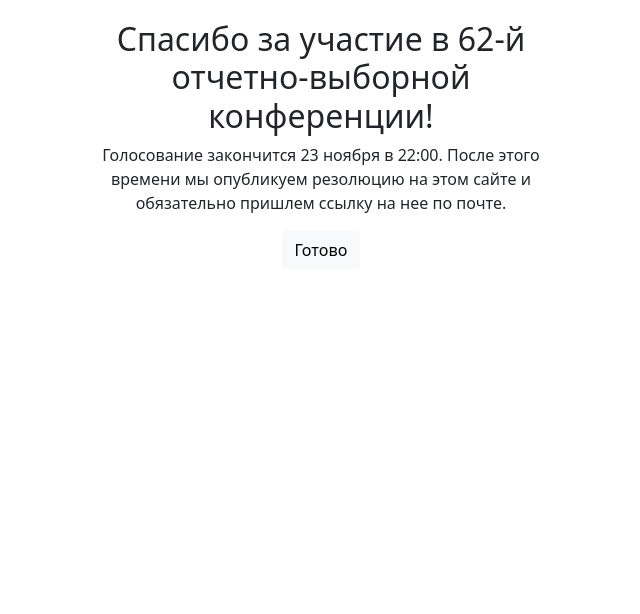
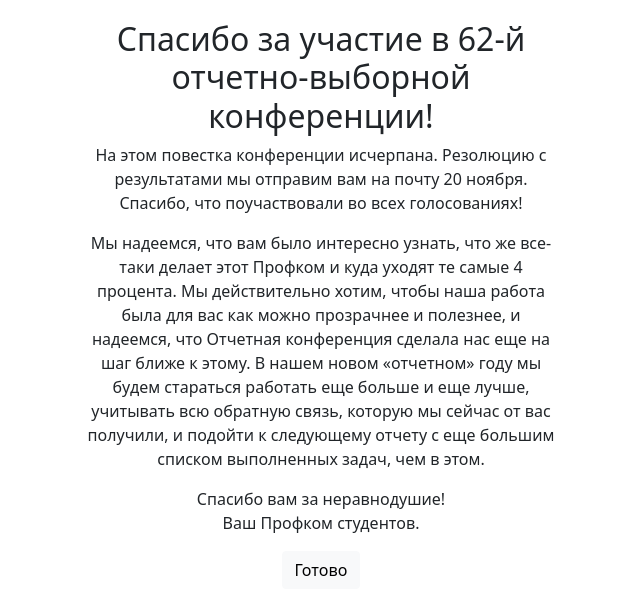
Before and after one commit to profcomff/report-vote, a Vue app: page /finish in a window 1280 px wide. Shown: the top 614 px of the page, without its empty margins (319-959 px from the left). Built offline with nearby package versions, Linux system fonts and the light colour scheme.

Commit message:
Finish page text

```diff
--- a/src/views/Finish.vue
+++ b/src/views/Finish.vue
@@ -2,9 +2,22 @@
   <div>
     <h2>Спасибо за участие в 62-й отчетно-выборной конференции!</h2>
     <p>
-      Голосование закончится 23 ноября в 22:00. После этого времени мы
-      опубликуем резолюцию на этом сайте и обязательно пришлем ссылку на нее по
-      почте.
+      На этом повестка конференции исчерпана. Резолюцию с результатами мы
+      отправим вам на почту 20 ноября. Спасибо, что поучаствовали во всех
+      голосованиях!
+    </p>
+    <p>
+      Мы надеемся, что вам было интересно узнать, что же все-таки делает этот
+      Профком и куда уходят те самые 4 процента. Мы действительно хотим, чтобы
+      наша работа была для вас как можно прозрачнее и полезнее, и надеемся, что
+      Отчетная конференция сделала нас еще на шаг ближе к этому. В нашем новом
+      «отчетном» году мы будем стараться работать еще больше и еще лучше,
+      учитывать всю обратную связь, которую мы сейчас от вас получили, и подойти
+      к следующему отчету с еще большим списком выполненных задач, чем в этом.
+    </p>
+    <p>
+      Спасибо вам за неравнодушие!<br />
+      Ваш Профком студентов.
     </p>
     <router-link to="/" class="btn btn-light">Готово</router-link>
   </div>
```
